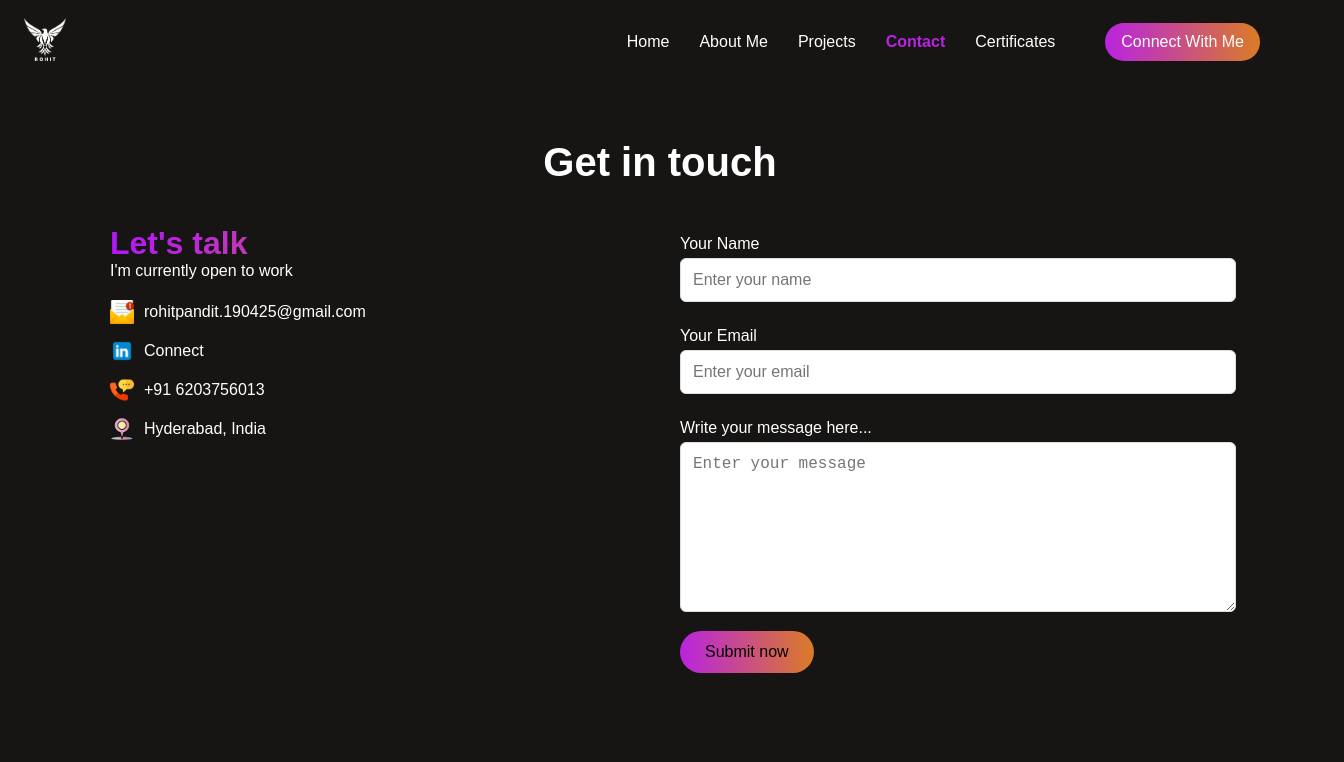
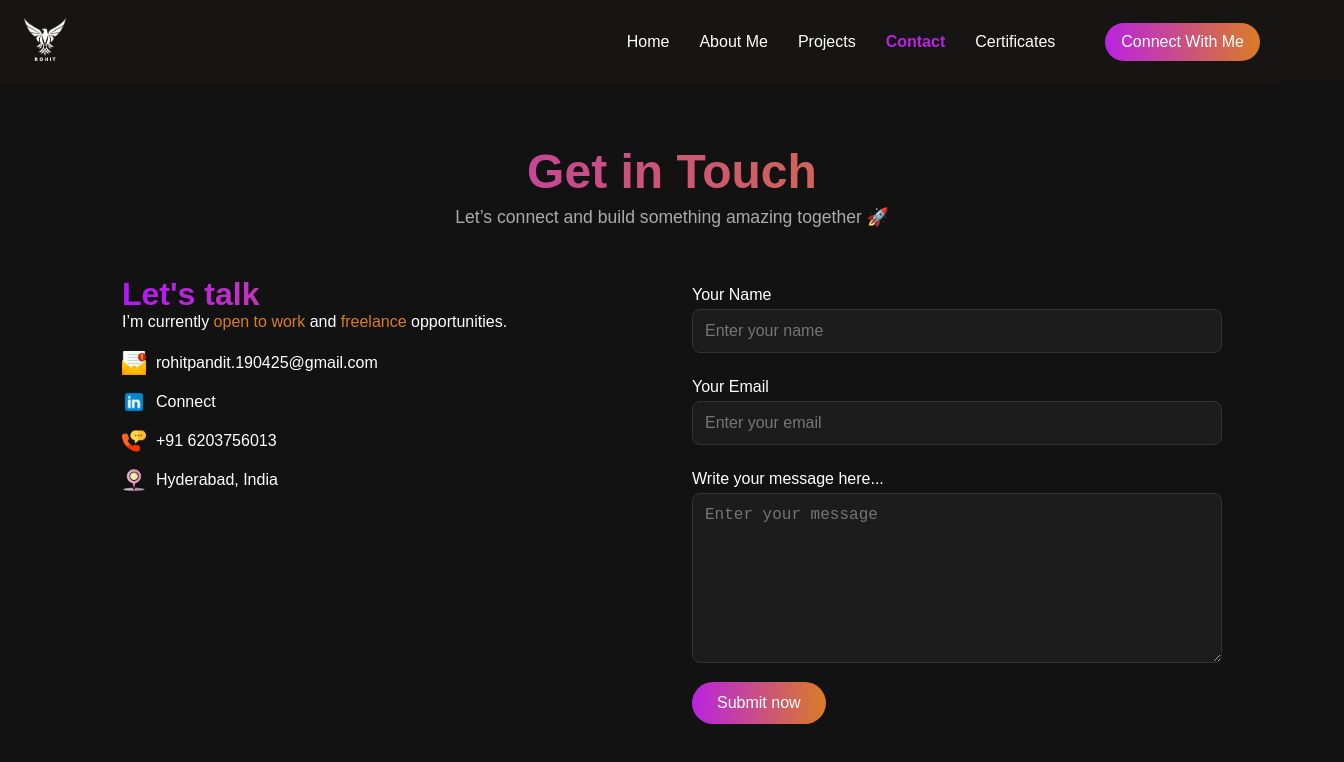
Before and after one commit to Rohit-Pandit/portfolio-react, a React (Vite) app: page /contact in a window 1280 px wide. Shown: the top 762 px of the page, 1344 px wide, since content can reach past the window. Built offline with nearby package versions, Linux system fonts and the light colour scheme.

Commit message:
refactored contact component

```diff
--- a/src/Components/Contact/Contact.css
+++ b/src/Components/Contact/Contact.css
@@ -1,20 +1,27 @@
 .contact {
   width: 100%;
-  padding: 60px 20px;
-
+  padding: 4rem 2rem;
   font-family: 'Poppins', sans-serif;
+  background: #121212;
+  color: #fff;
 }
 
 .contact-title {
   text-align: center;
-  margin-bottom: 40px;
+  margin-bottom: 3rem;
 }
 
 .contact-title h1 {
-  font-size: 2.5rem;
-  font-weight: bold;
-  position: relative;
+  font-size: clamp(2rem, 5vw, 3rem);
+  background: linear-gradient(270deg, #DF8908 10%, #B415FF 100%);
+  -webkit-background-clip: text;
+  -webkit-text-fill-color: transparent;
+}
 
+.contact-title p {
+  font-size: 1.1rem;
+  color: #aaa;
+  margin-top: 0.5rem;
 }
 
 .contact-section {
@@ -46,6 +53,9 @@
 
   margin-bottom: 20px;
 }
+.contact-left p span{
+  color: #DA7C25;
+}
 
 .contact-details {
   display: flex;
@@ -69,44 +79,59 @@
 
   font-size: 1rem;
 }
+.contact-right {
+  flex: 1;
+  min-width: 0;          /* ✅ allows flex child to shrink */
+  width: 100%;
+  box-sizing: border-box;
+}
+
 
 .contact-right label {
   display: block;
   font-weight: 500;
-
   margin: 10px 0 5px;
 }
 
 .contact-right input,
 .contact-right textarea {
   width: 100%;
+  max-width: 100%;       /* ✅ prevent overflow */
+  box-sizing: border-box; /* ✅ include padding in width */
   padding: 12px;
-  border: 1px solid #ddd;
-  border-radius: 6px;
+  background: #1c1c1c;
+  border: 1px solid #333;
+  border-radius: 8px;
   font-size: 1rem;
+  color: #fff;
   outline: none;
   margin-bottom: 15px;
-  transition: border 0.3s ease;
+  transition: border 0.3s ease, box-shadow 0.3s ease;
 }
+
 
 .contact-right input:focus,
 .contact-right textarea:focus {
-  border-color: #0077ff;
+  border-color: #B415FF;
+  box-shadow: 0 0 5px rgba(180, 21, 255, 0.5);
 }
 
+/* Submit Button */
 .contact-submit {
-  background: linear-gradient(267deg , #DA7C25 0.36%, #B923E1);
+  background: linear-gradient(267deg, #DA7C25 0.36%, #B923E1);
+  color: #fff;
   padding: 12px 25px;
   border: none;
   cursor: pointer;
   border-radius: 50px;
   font-size: 1rem;
   font-weight: 500;
-  transition: 0.3s ease;
+  transition: all 0.3s ease;
 }
 
 .contact-submit:hover {
   border: 2px solid white;
+  transform: translateY(-2px);
 }
 
 a {
@@ -123,6 +148,7 @@ a:hover {
 @media (max-width: 768px) {
   .contact-section {
     flex-direction: column;
+    gap: 2rem;
   }
 
   .contact-left,
--- a/src/Components/Contact/Contact.jsx
+++ b/src/Components/Contact/Contact.jsx
@@ -10,12 +10,13 @@ const Contact = () => {
   return (
     <div className='contact'>
         <div className="contact-title">
-            <h1>Get in touch</h1>
+             <h1>Get in Touch</h1>
+             <p>Let’s connect and build something amazing together 🚀</p>
         </div>
         <div className="contact-section">
             <div className="contact-left">
                 <h1>Let's talk</h1>
-                <p>I'm currently open to work</p>
+                <p>I’m currently <span>open to work</span> and <span>freelance</span> opportunities.</p>
                 <div className="contact-details">
                     <div className="contact-detail">
                         <img src={email} alt="" /> <p>rohitpandit.190425@gmail.com</p>
```
